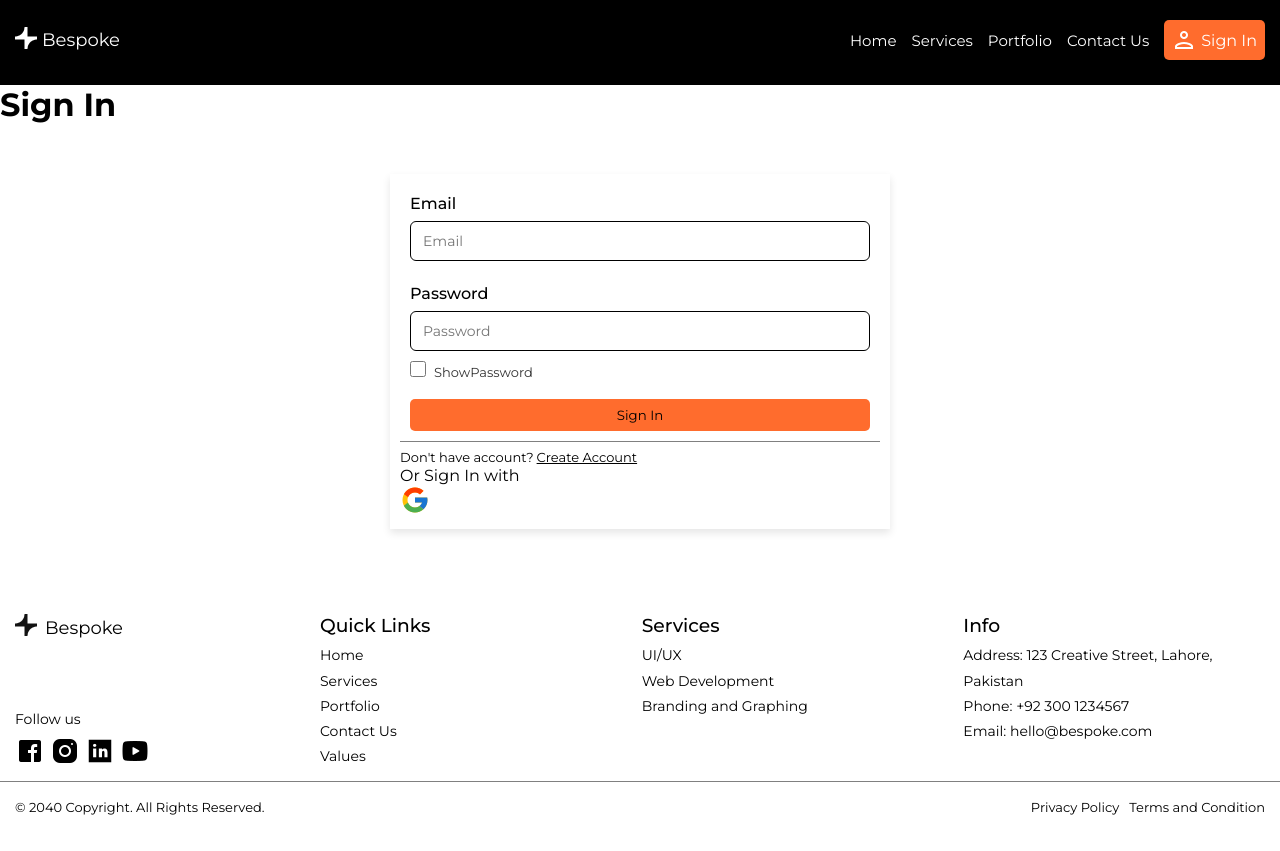
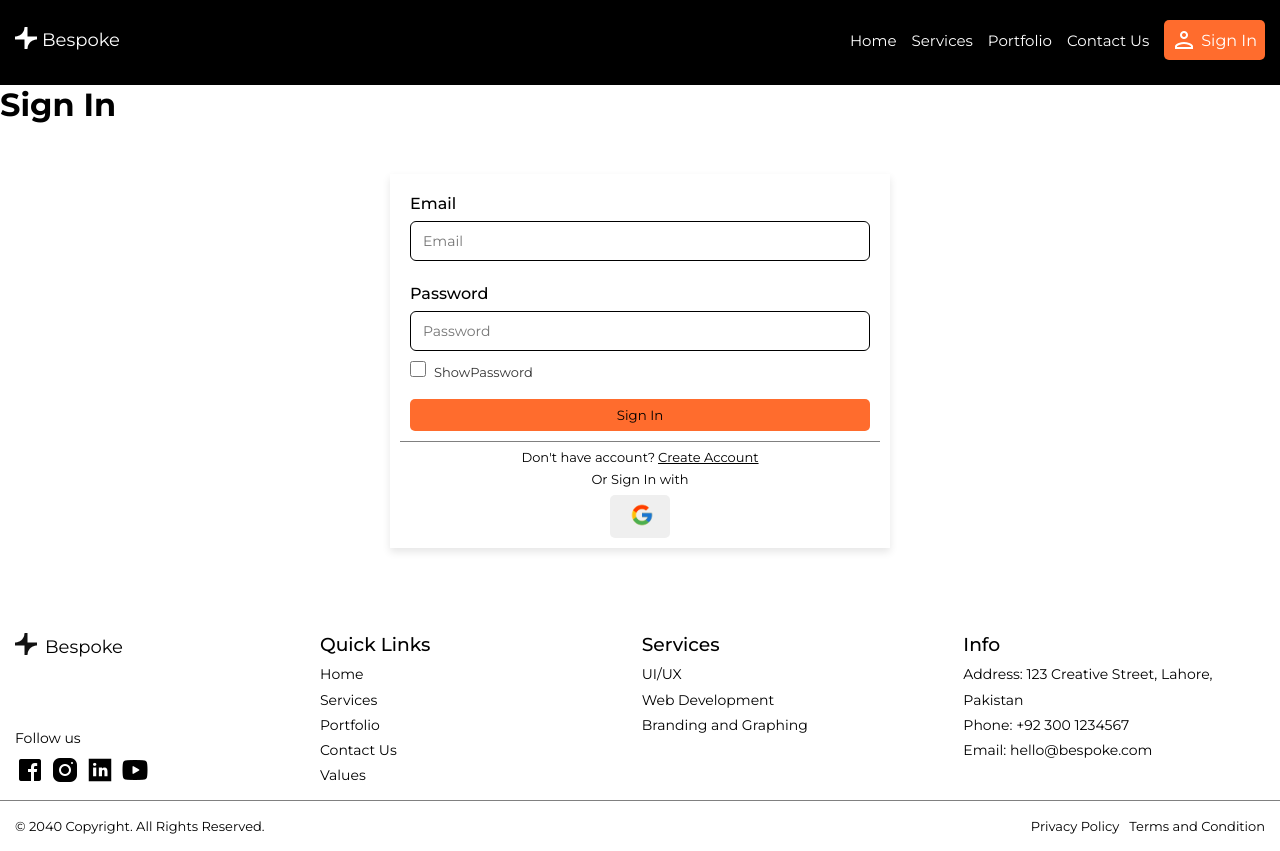
Before and after one commit to aisharana21/BespokeProject, a React (Vite) app: page /signin in a window 1280 px wide. Built offline with nearby package versions, Linux system fonts and the light colour scheme; no server answers.

Commit message:
google sign in implemeted

```diff
--- a/src/components/CSS/DefaultStyle/user-account.css
+++ b/src/components/CSS/DefaultStyle/user-account.css
@@ -61,18 +61,6 @@ cursor: pointer;
 .create-account-options{
     margin-top: 5px;
 }
-.create-account-options span{
-    font-size: 13px;
-}
-.create-account-link{
-font-size: 13px;
-margin-left: 3px;
-text-decoration: underline;
-transition:   color 0.3s ease-in-out;;
-}
-.create-account-link:hover{
-    color: #ff6c2d;
-}
 
 .show-password {
     display: flex;
@@ -99,3 +87,45 @@ transition:   color 0.3s ease-in-out;;
 .show-password:hover span {
     color: #ff6c2d;
 }
+.create-account-options{
+    margin-bottom: 5px;
+    text-align: center;
+}
+.create-account-options span{
+    font-size: 13px;
+}
+.create-account-link{
+font-size: 13px;
+margin-left: 3px;
+text-decoration: underline;
+transition:   color 0.3s ease-in-out;;
+}
+.create-account-link:hover{
+    color: #ff6c2d;
+}
+.sign-in-with-google{
+    display: flex;
+    flex-direction: column;
+    justify-content: center;
+    align-items: center;
+        font-size: 13px;
+
+
+}
+.sign-in-option-btn{
+    border: none;
+      margin-top: 8px;
+text-align: center;
+    width: 60px;
+    padding: 8px 20px;
+    border-radius: 5px;
+    cursor: pointer;
+    transition: background-color 0.3s ease-in-out;
+}
+.sign-in-option-btn img{
+    width: 24px;
+}
+.sign-in-option-btn:hover{
+    background-color: #d8d1d1;
+
+}
--- a/src/components/Context/firebase.jsx
+++ b/src/components/Context/firebase.jsx
@@ -2,7 +2,10 @@
 import { createContext, useContext ,useEffect,useState} from "react";
 import { initializeApp } from "firebase/app";
 import { getFirestore } from "firebase/firestore";
-import {getAuth, createUserWithEmailAndPassword, onAuthStateChanged,signOut, signInWithEmailAndPassword } from "firebase/auth";
+import {getAuth,GoogleAuthProvider ,
+   createUserWithEmailAndPassword, onAuthStateChanged,
+   signOut, signInWithEmailAndPassword,signInWithPopup }
+   from "firebase/auth";
 const firebaseConfig = {
   apiKey: "AIzaSyCFJpbmrAzPHHUNEC06aT59c_E36_q13P0",
   authDomain: "bespoke-693a6.firebaseapp.com",
@@ -17,6 +20,7 @@ const firebaseConfig = {
 const app = initializeApp(firebaseConfig);
 export const db = getFirestore(app);
 export const auth = getAuth(app);
+const googleAuth = new GoogleAuthProvider();
 const FireBaseContext = createContext(null)
 //he used firestore
 
@@ -46,10 +50,13 @@ return signInWithEmailAndPassword(auth, email, password);
 const logOutUser= ()=>{
     return signOut(auth);
 }
-
+const signInUserWithGoogle=()=>{
+return signInWithPopup(auth,googleAuth);
+}
 
 return(
-<FireBaseContext.Provider value = {{createUserAccount, user,logOutUser, signInUser}  }>
+<FireBaseContext.Provider value = {{createUserAccount, user,
+  logOutUser, signInUser,signInUserWithGoogle}  }>
     {children}
 </FireBaseContext.Provider>
 );
--- a/src/components/CreateAccount.jsx
+++ b/src/components/CreateAccount.jsx
@@ -1,6 +1,6 @@
 import { useState } from 'react';
 import './CSS/DefaultStyle/user-account.css';
-import { auth } from './Context/firebase';
+// import { auth } from './Context/firebase';
 import { useFirebase } from './Context/firebase';
 import { useNavigate } from 'react-router-dom';
 import { SignInGoogle } from './SignInGoogle';
@@ -66,9 +66,9 @@ const [showPassword, setShowPassword]= useState(false);
         try {
 
   await firebase.createUserAccount( inputValues.email,inputValues.password)
-   const user = auth.currentUser;
+//    const user = auth.currentUser;
  navigate("/")
-   console.log(user);
+//    console.log(user);
     }
          catch (error) {
 setCheckErros((prevError) => ({ ...prevError, error: error.message }));
--- a/src/components/SignInGoogle.jsx
+++ b/src/components/SignInGoogle.jsx
@@ -1,10 +1,25 @@
+import { useFirebase } from './Context/firebase';
+import GoogleIcon from '../assets/google-icon-30.png';
+import { useNavigate } from 'react-router-dom';
 
-import GoogleIcon from '../assets/google-icon-30.png';
 export function SignInGoogle() {
+    const navigate= useNavigate();
+
+    const firebase= useFirebase();
+    const handleSignInWithGoogle=async ()=>{
+try {
+    await firebase.signInUserWithGoogle();
+     navigate("/");
+
+} catch (error) {
+    console.log(error);
+}
+    }
   return (
-    <div>
+    <div className='sign-in-with-google'>
      <p>Or Sign In with</p>
-     <div className="sign-in-option-img">   <img src={GoogleIcon} alt="" /></div>
+     <button onClick={handleSignInWithGoogle} className="sign-in-option-btn">
+         <img src={GoogleIcon} alt="" /></button>
 
     </div>
   )
```
